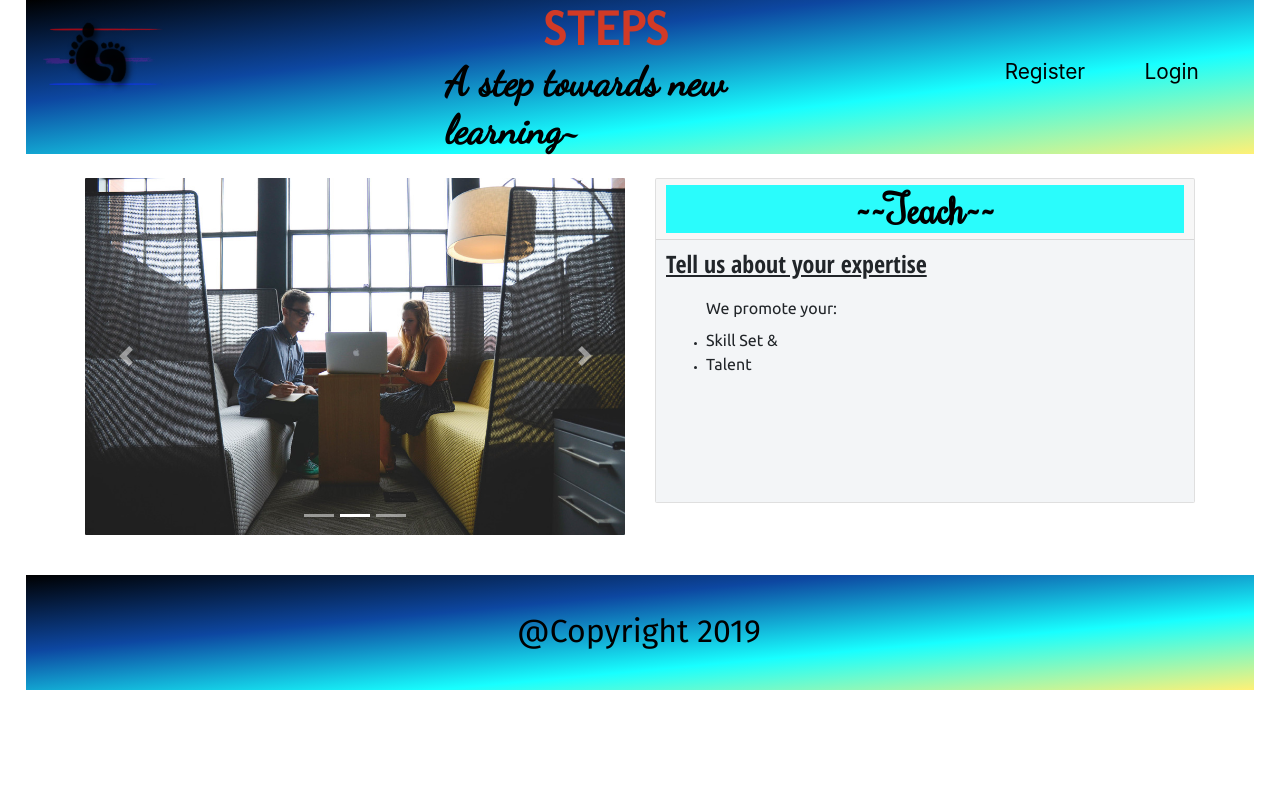
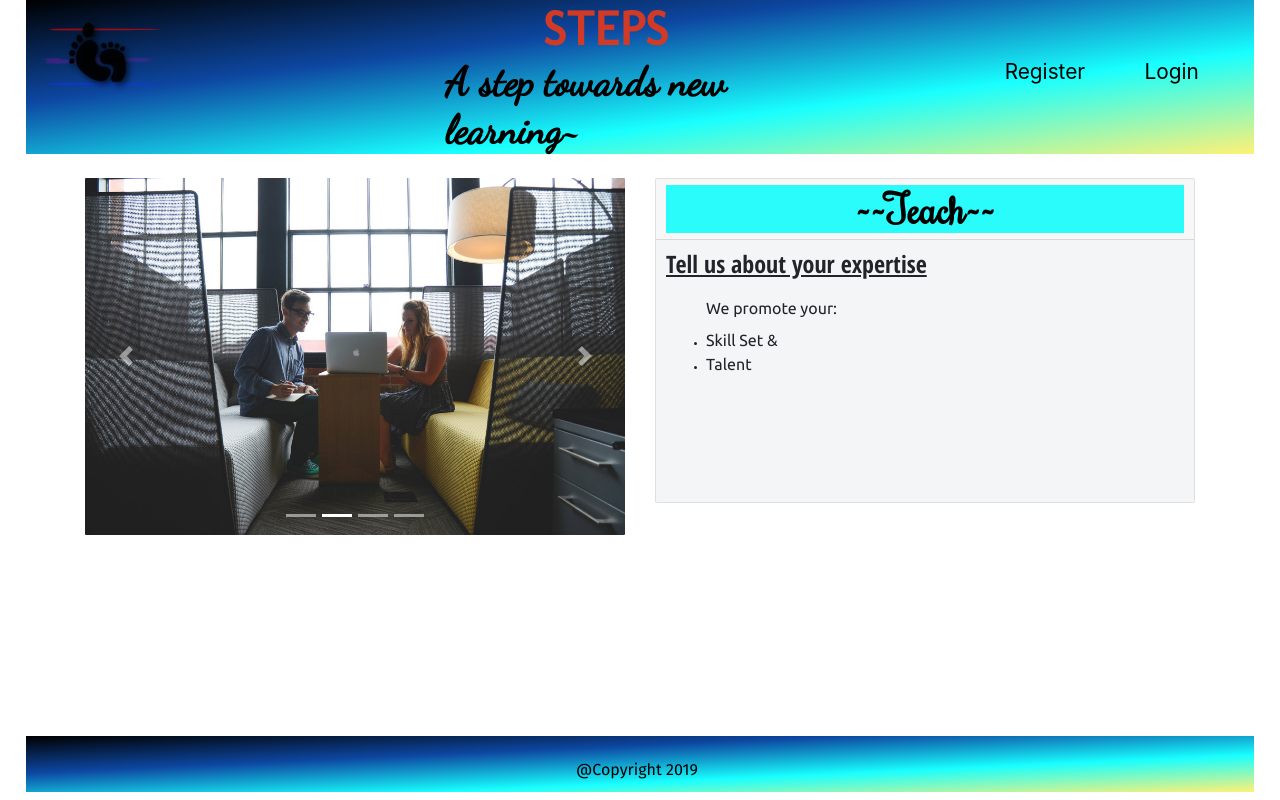
Before and after one commit to nyramirez/STEPS, a React (Create React App) app in the folder client/: page / in a window 1280 px wide. Built offline with nearby package versions, Linux system fonts and the light colour scheme.

Commit message:
fixed footer to bottom of the screen

```diff
--- a/client/src/components/Footer/style.css
+++ b/client/src/components/Footer/style.css
@@ -1,16 +1,17 @@
 .footer{
+    position: fixed;
+    bottom:1vh;
     width: 96vw;
     margin-left: 2vw;
     background-image: linear-gradient(to bottom right,black, #0d47a1,#18ffff, #fff176);
     margin-top: 2vh;
-    height: 9vw;
-    position: fixed;
+    height: 7vh;
 }
 
 .footerHeading{
     font-family: 'Fira Sans', sans-serif;
-    padding-top: 3%;
+    padding-top: 3vh;
     color: black;
-    padding-left: 40%;
-    font-size: 4rem;
+    padding-left: 43vw;
+    font-size: 2rem;
 }
--- a/client/src/components/LandingBody/LandingBody.js
+++ b/client/src/components/LandingBody/LandingBody.js
@@ -20,6 +20,7 @@ function LandingBody() {
                                 <li data-target="#carousel-5" data-slide-to="0" className="active"></li>
                                 <li data-target="#carousel-5" data-slide-to="1"></li>
                                 <li data-target="#carousel-5" data-slide-to="2"></li>
+                                <li data-target="#carousel-5" data-slide-to="3"></li>
                             </ol>
 
                             <div className="carousel-inner" role="listbox">
--- a/client/src/components/LandingBody/style.css
+++ b/client/src/components/LandingBody/style.css
@@ -53,6 +53,7 @@ img {
     background-color: #2afcfc;
 }
 .card-body{
+    /* max-width: 15vw; */
     height: 20.5vw;
     background-color: rgb(243, 245, 247);
 }
```
